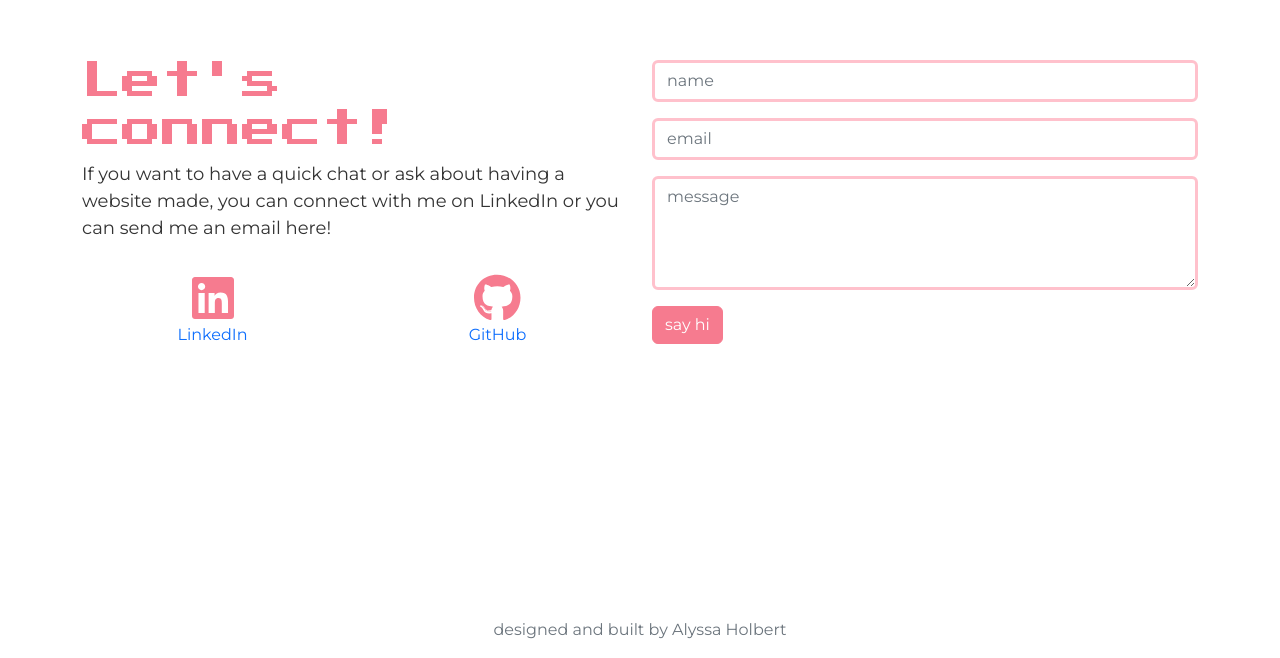
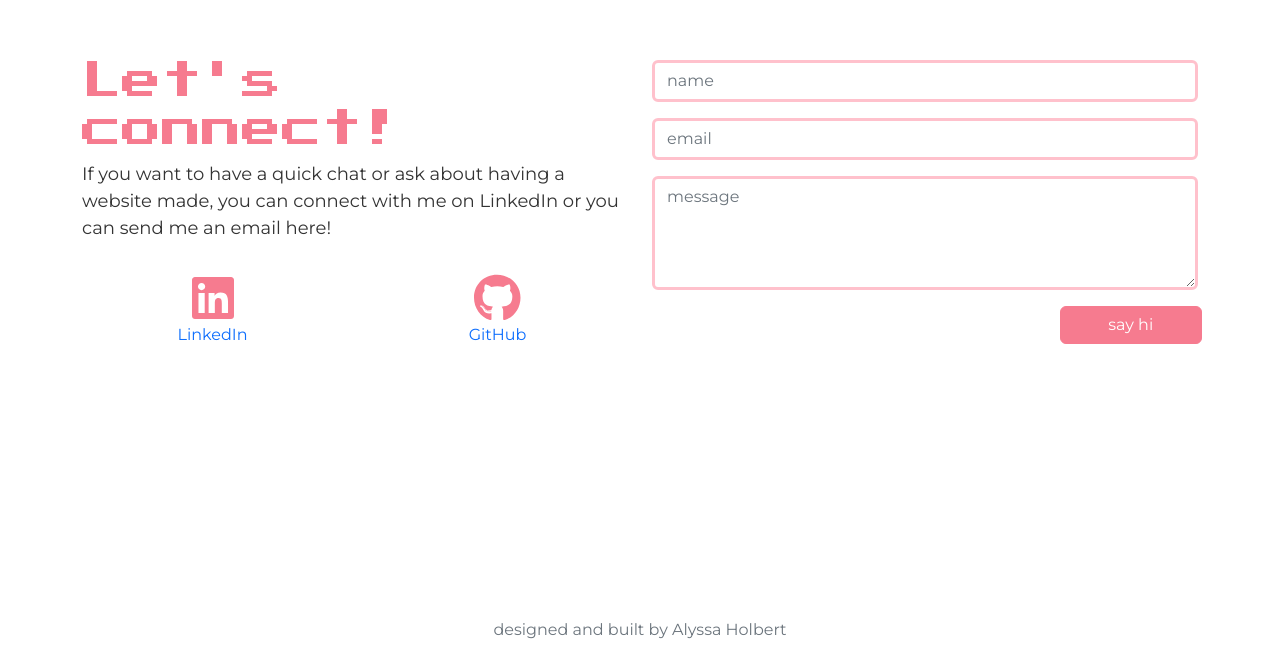
Before and after one commit to ah1096/developer-portfolio, a React (Create React App) app in the folder portfolio/: page / in a window 1280 px wide. Shown: the part 2646-3304 px from the top of the page. Built offline with nearby package versions, Linux system fonts and the light colour scheme; the HTML template or start-up script is replaced by a standard one; a web font is replaced by a local one.

Commit message:
change email button position

```diff
--- a/portfolio/src/Components/ContactPage.js
+++ b/portfolio/src/Components/ContactPage.js
@@ -73,7 +73,9 @@ export const ContactPage = () => {
                 <textarea type="text" class="form-control" name="message" id="inputfield" placeholder="message" rows="4"/>
               </div>
 
-              <button type="submit" className="emailbutton btn">say hi</button>
+              <div className="row justify-content-end">
+                <button type="submit" className="emailbutton btn col-3 me-2">say hi</button>
+              </div>
             </form>
 
         </div>
```
